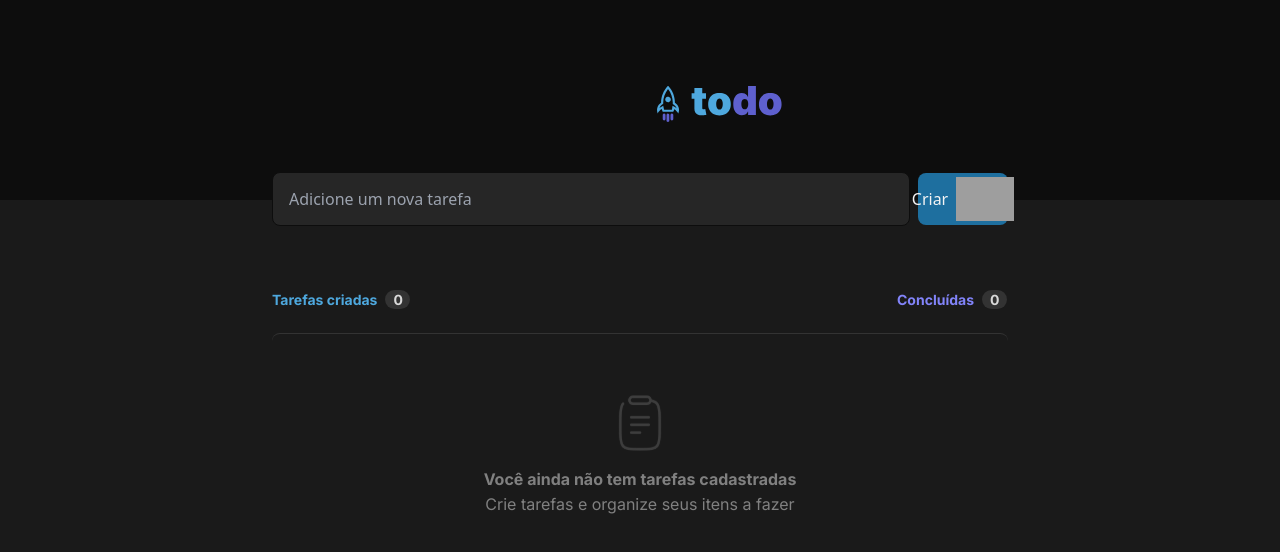
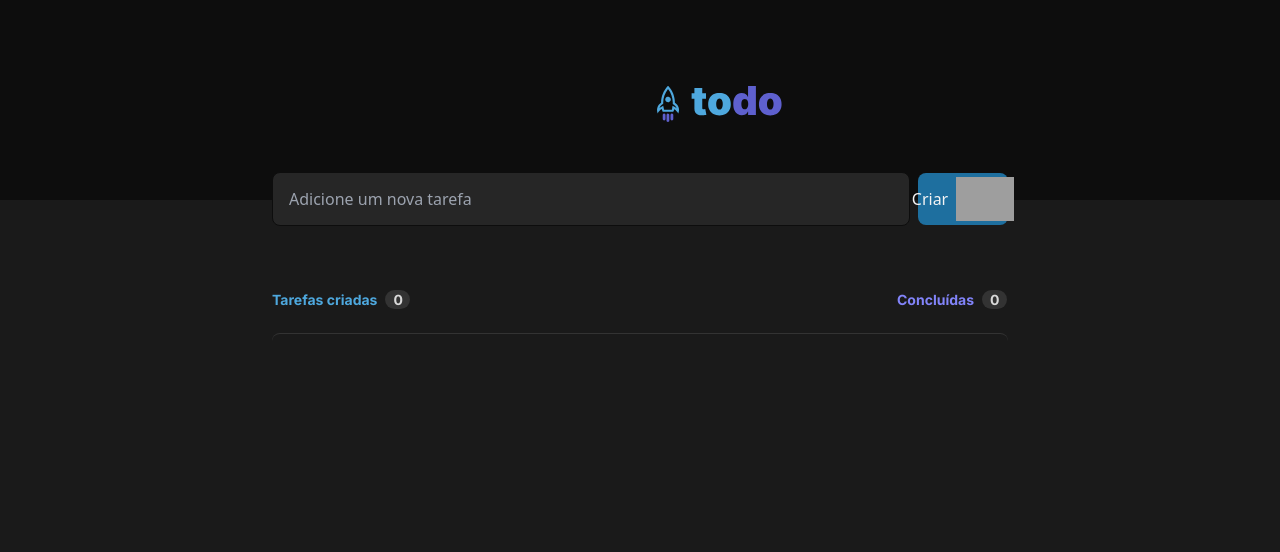
Before and after one commit to flvSantos15/cllg1TodoList22, a React (Vite) app: page / in a window 1280 px wide. Shown: the top 552 px of the page. Built offline with nearby package versions, Linux system fonts and the light colour scheme; grey boxes are pictures that could not be loaded.

Commit message:
chore: adicionando tasks na lista

```diff
--- a/package.json
+++ b/package.json
@@ -9,8 +9,10 @@
     "preview": "vite preview"
   },
   "dependencies": {
+    "@types/react-icons": "^3.0.0",
     "react": "^18.2.0",
-    "react-dom": "^18.2.0"
+    "react-dom": "^18.2.0",
+    "react-icons": "^4.4.0"
   },
   "devDependencies": {
     "@types/react": "^18.0.17",
--- a/src/components/AddButton/index.tsx
+++ b/src/components/AddButton/index.tsx
@@ -1,15 +1,42 @@
+import { ChangeEvent, InvalidEvent, useState } from 'react'
+import { useTask } from '../../context/useTask'
 import plusIcon from '/assets/plus.svg'
 
 export function AddButton() {
+  const { getTask } = useTask()
+  const [task, setTask] = useState('')
+
+  function handleCreateNewTask(event: ChangeEvent<HTMLInputElement>) {
+    event.target.setCustomValidity('')
+    setTask(event.target.value)
+  }
+
+  function handleNewCommentInvalid(event: InvalidEvent<HTMLInputElement>) {
+    event.target.setCustomValidity('Este campo é obrigatório!')
+  }
+
+  function handleAddTask() {
+    getTask(task)
+    setTask('')
+  }
+
+  const isNewTaskEmpty = task ? false : true
+
   return (
     <div className="flex items-center m-auto mt-[-28px] gap-2 w-[46rem] h-[3.375rem]">
       <input
         type="text"
         placeholder="Adicione um nova tarefa"
+        value={task}
+        onChange={handleCreateNewTask}
+        onInvalid={handleNewCommentInvalid}
+        required
         className="flex items-center w-[39.875rem] h-[3.375rem] rounded-lg p-4 gap-2 border border-solid border-[#0d0d0d] gray-500 focus:border focus:border-solid focus:border-[#5E60CE] outline-none"
       />
       <button
-        className="flex items-center justify-center w-[5.625rem] h-[3.25rem] p-4 gap-2 blue-dark rounded-lg transition delay-50 ease-in-out hover:bg-[#4ea8de]"
+        onClick={handleAddTask}
+        disabled={isNewTaskEmpty}
+        className="flex items-center justify-center w-[5.625rem] h-[3.25rem] p-4 gap-2 blue-dark rounded-lg transition delay-50 ease-in-out enabled:hover:bg-[#4ea8de] disabled:cursor-not-allowed"
       >
         Criar
         <img src={plusIcon} alt="plusIcon" />
--- a/src/components/TodoList/index.tsx
+++ b/src/components/TodoList/index.tsx
@@ -1,6 +1,9 @@
-import clipboard from '/assets/clipboard.svg'
+import { HiOutlineTrash } from 'react-icons/hi'
+import { useTask } from '../../context/useTask'
+// import clipboard from '/assets/clipboard.svg'
 
 export function TodoList() {
+  const { task } = useTask()
   return (
     <div className="flex flex-col items-start m-auto my-16 p-0 gap-6 w-[46rem] h-[17.938rem]">
       <div className="flex justify-between items-end p-0 w-full h-[1.188rem]">
@@ -19,8 +22,8 @@ export function TodoList() {
         </div>
       </div>
 
-      <div className="flex flex-col justify-center items-center py-[4rem] px-[1.5rem] gap-4 w-full h-[15.25rem] rounded-lg border-t border-t-solid border-t-[#333333]">
-        <div className="flex flex-col justify-center items-center gap-4">
+      <div className="flex flex-col justify-center items-center gap-4 w-full h-[15.25rem] rounded-lg border-t border-t-solid border-t-[#333333]">
+        {/* <div className="flex flex-col justify-center items-center gap-4">
           <img
             src={clipboard}
             alt="imagem de uma pracheta vazia"
@@ -30,7 +33,30 @@ export function TodoList() {
             Você ainda não tem tarefas cadastradas <br />
             <span className="font-normal">Crie tarefas e organize seus itens a fazer</span>
           </p>
-        </div>
+        </div> */}
+        {task.map((t) => {
+          return (
+            <div key={t} className="flex items-start p-4 gap-3 w-full h-[4.5rem] bg-[#262626] border border-solid border-[#333333] shadow-[0px_2px_8px_rgba(0,0,0,0.06)] rounded-lg">
+              <input type="checkbox" name="" id="" className="w-[1rem] h-[1rem]" />
+              <p className="font-[Inter] font-normal text-sm text-[#f2f2f2] w-[39.5rem]">
+                {t}
+              </p>
+              <button className="w-[1.5rem] h-[1.5rem]">
+                <HiOutlineTrash />
+              </button>
+            </div>
+          )
+        }
+        )}
+        {/* <div className="flex items-start p-4 gap-3 w-full h-[4.5rem] bg-[#262626] border border-solid border-[#333333] shadow-[0px_2px_8px_rgba(0,0,0,0.06)] rounded-lg">
+          <input type="checkbox" name="" id="" className="w-[1rem] h-[1rem]" />
+          <p className="font-[Inter] font-normal text-sm text-[#f2f2f2] w-[39.5rem] line-through">
+            Integer urna interdum massa libero auctor neque turpis turpis semper. Duis vel sed fames integer
+          </p>
+          <button className="w-[1.5rem] h-[1.5rem]">
+            <HiOutlineTrash />
+          </button>
+        </div> */}
       </div>
     </div>
   )
--- /dev/null
+++ b/src/context/useTask.tsx
@@ -0,0 +1,37 @@
+import { createContext, ReactNode, useContext, useEffect, useState } from "react";
+
+interface ITaskContextData {
+  task: string[]
+  getTask: (value: string) => void
+}
+
+interface ITaskProviderProps {
+  children: ReactNode
+}
+
+export const TaskContext = createContext({} as ITaskContextData)
+
+export function TaskProvider({ children }: ITaskProviderProps) {
+  const [task, setTask] = useState<string[]>([])
+  const [newTask, setNewTask] = useState('')
+
+  function getTask(value: string) {
+    setNewTask(value)
+  }
+
+  useEffect(() => {
+    if (newTask) {
+      setTask([...task, newTask])
+    }
+  }, [newTask])
+
+  return (
+    <TaskContext.Provider value={{ task, getTask }}>
+      {children}
+    </TaskContext.Provider>
+  )
+}
+
+export const useTask = () => {
+  return useContext(TaskContext)
+}
--- a/src/main.tsx
+++ b/src/main.tsx
@@ -1,11 +1,14 @@
 import React from 'react'
 import ReactDOM from 'react-dom/client'
 import App from './App'
+import { TaskProvider } from './context/useTask'
 
 import './styles/global.css'
 
 ReactDOM.createRoot(document.getElementById('root') as HTMLElement).render(
   <React.StrictMode>
-    <App />
+    <TaskProvider>
+      <App />
+    </TaskProvider>
   </React.StrictMode>
 )
```
Also changed, not shown: 1 other file (tests, documents, lock files or other folders).
